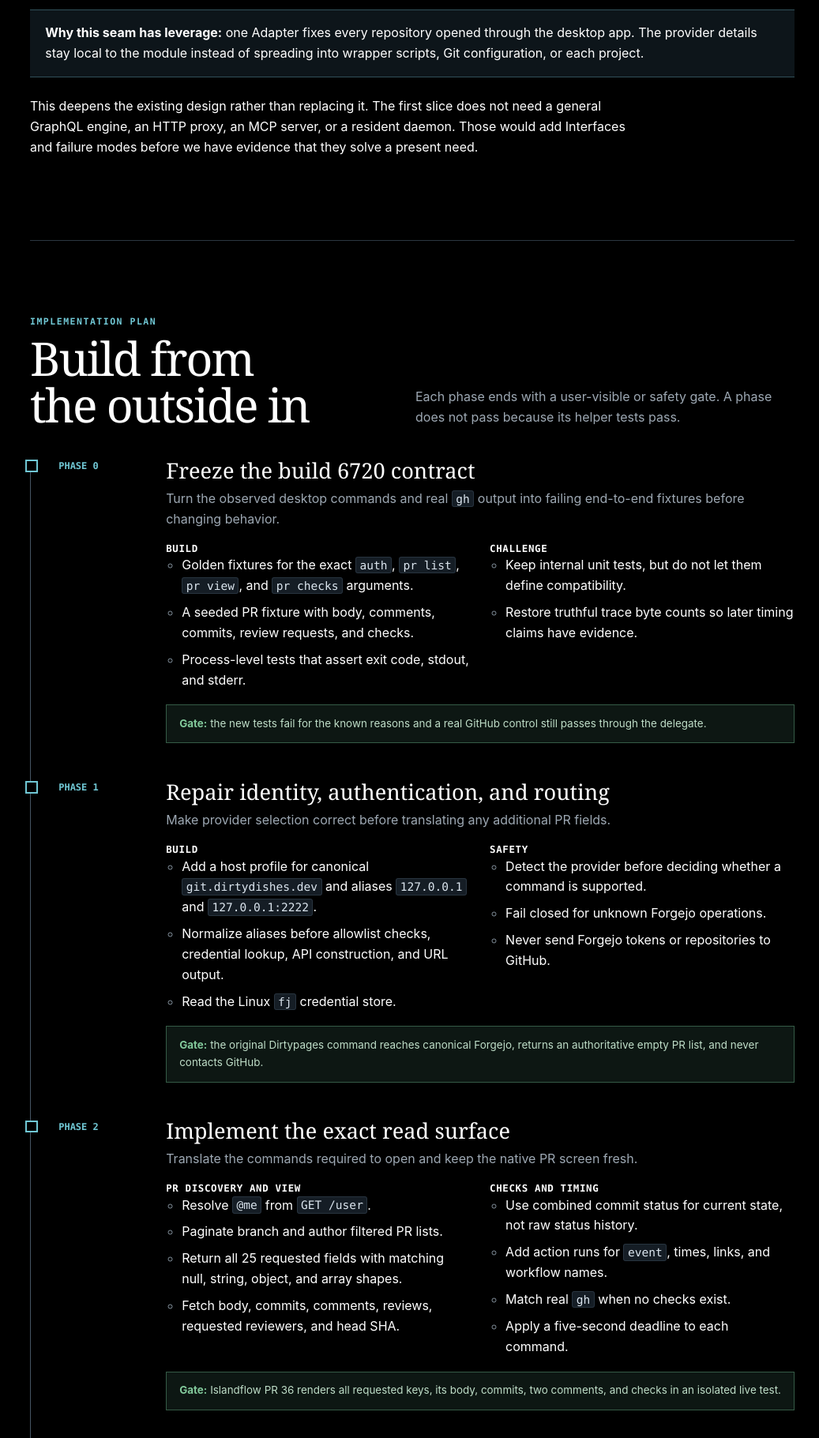
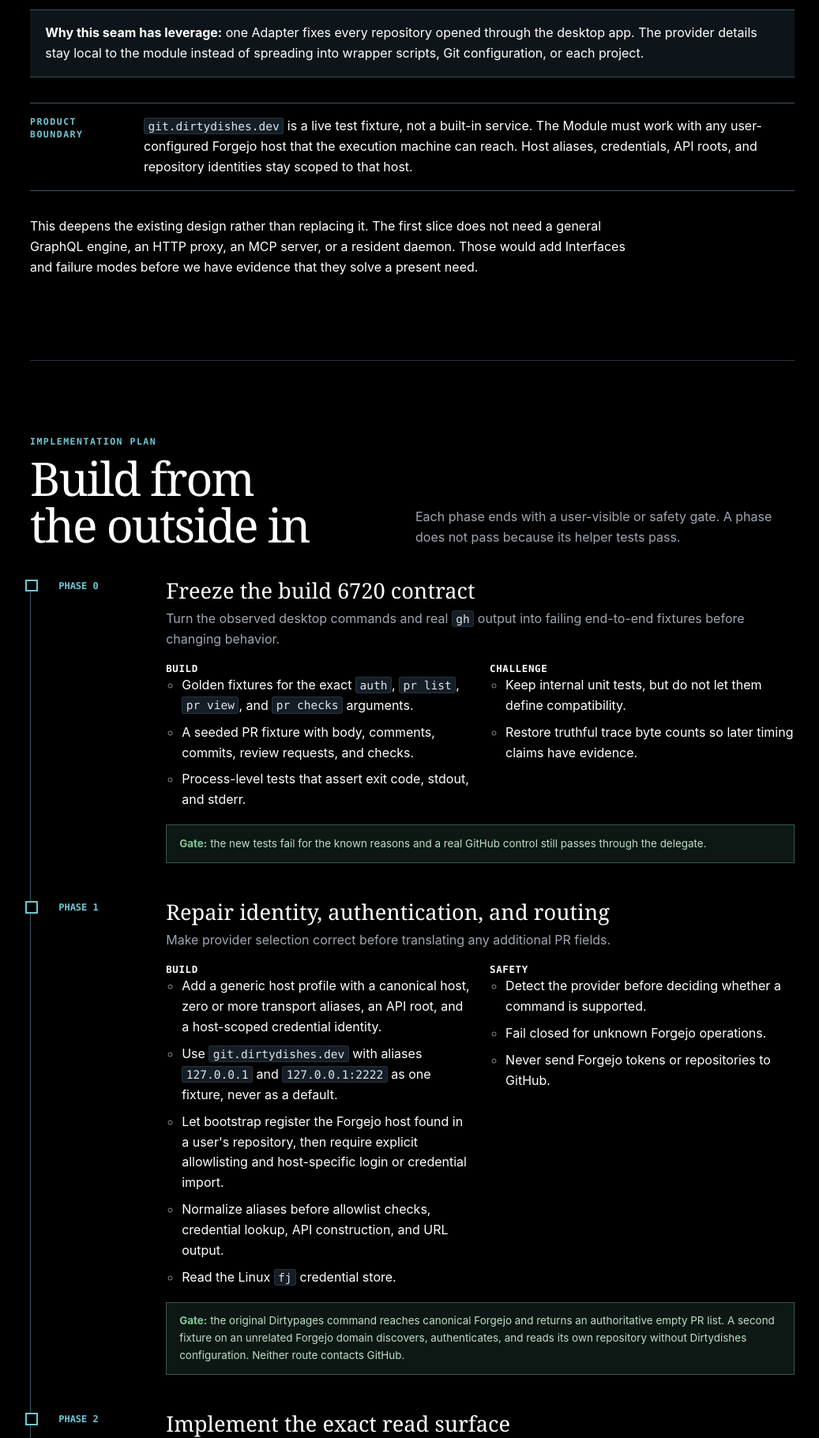
Before and after one commit to dirtydishes/gh-forgejo-shim, a plain HTML site: page docs/investigation/chatgpt-forgejo-pr-compatibility.html in a window 1280 px wide. Shown: the part 6780-8601 px from the top of the page at 79% size, without its empty margins (242-1279 px from the left). Drawn offline with Linux system fonts and the light colour scheme.

Commit message:
make forgejo host support explicitly portable

```diff
--- a/docs/investigation/chatgpt-forgejo-pr-compatibility.html
+++ b/docs/investigation/chatgpt-forgejo-pr-compatibility.html
@@ -891,6 +891,11 @@
           <p><strong>Why this seam has leverage:</strong> one Adapter fixes every repository opened through the desktop app. The provider details stay local to the module instead of spreading into wrapper scripts, Git configuration, or each project.</p>
         </div>
 
+        <div class="callout">
+          <span class="label">Product boundary</span>
+          <p><code>git.dirtydishes.dev</code> is a live test fixture, not a built-in service. The Module must work with any user-configured Forgejo host that the execution machine can reach. Host aliases, credentials, API roots, and repository identities stay scoped to that host.</p>
+        </div>
+
         <p class="measure">This deepens the existing design rather than replacing it. The first slice does not need a general GraphQL engine, an HTTP proxy, an MCP server, or a resident daemon. Those would add Interfaces and failure modes before we have evidence that they solve a present need.</p>
       </section>
 
@@ -939,7 +944,9 @@
                 <div>
                   <h4>Build</h4>
                   <ul>
-                    <li>Add a host profile for canonical <code>git.dirtydishes.dev</code> and aliases <code>127.0.0.1</code> and <code>127.0.0.1:2222</code>.</li>
+                    <li>Add a generic host profile with a canonical host, zero or more transport aliases, an API root, and a host-scoped credential identity.</li>
+                    <li>Use <code>git.dirtydishes.dev</code> with aliases <code>127.0.0.1</code> and <code>127.0.0.1:2222</code> as one fixture, never as a default.</li>
+                    <li>Let bootstrap register the Forgejo host found in a user's repository, then require explicit allowlisting and host-specific login or credential import.</li>
                     <li>Normalize aliases before allowlist checks, credential lookup, API construction, and URL output.</li>
                     <li>Read the Linux <code>fj</code> credential store.</li>
                   </ul>
@@ -953,7 +960,7 @@
                   </ul>
                 </div>
               </div>
-              <div class="gate"><strong>Gate:</strong> the original Dirtypages command reaches canonical Forgejo, returns an authoritative empty PR list, and never contacts GitHub.</div>
+              <div class="gate"><strong>Gate:</strong> the original Dirtypages command reaches canonical Forgejo and returns an authoritative empty PR list. A second fixture on an unrelated Forgejo domain discovers, authenticates, and reads its own repository without Dirtydishes configuration. Neither route contacts GitHub.</div>
             </div>
           </li>
 
@@ -1089,6 +1096,7 @@
             <tbody>
               <tr><td>Contract</td><td>Exact build 6720 argv fixtures</td><td>Exit status, stdout keys and shapes, stderr, and deadline match the real <code>gh</code> contract.</td></tr>
               <tr><td>Identity</td><td>Dirtypages <code>127.0.0.1</code> remote</td><td>Normalizes to <code>git.dirtydishes.dev</code>; no request targets loopback HTTPS.</td></tr>
+              <tr><td>Multi-host portability</td><td>Second Forgejo instance on an unrelated domain</td><td>Bootstrap, allowlisting, host-scoped authentication, PR discovery, and output work without Dirtydishes defaults or credentials.</td></tr>
               <tr><td>Safety</td><td>Unsupported Forgejo command</td><td>Fails locally and never invokes the GitHub delegate.</td></tr>
               <tr><td>Rich Forgejo read</td><td>Islandflow PR 36</td><td>All 25 keys, body, commits, two comments, requested review state, and checks render.</td></tr>
               <tr><td>Check freshness</td><td>Islandflow PR 111 or equivalent</td><td>Combined status reports current success instead of stale pending history.</td></tr>
@@ -1152,6 +1160,7 @@
             <tbody>
               <tr><td>A Forgejo request falls through to GitHub.</td><td>Provider-first routing and fail-closed unsupported operations.</td></tr>
               <tr><td>Host aliases produce wrong links or credentials.</td><td>Normalize once into a typed canonical repository identity.</td></tr>
+              <tr><td>Dirtydishes fixture details become product defaults.</td><td>Keep profiles data-driven and require a passing second-host acceptance fixture on an unrelated domain.</td></tr>
               <tr><td>Polling overloads Forgejo.</td><td>Per-command deadlines, pagination bounds, trace timing, then measured caching if needed.</td></tr>
               <tr><td>Projected data looks more certain than it is.</td><td>Typed provenance inside the Adapter and conservative values at unsupported seams.</td></tr>
               <tr><td>A deployment breaks native GitHub support.</td><td>Pinned modern delegate plus a live GitHub control in every release gate.</td></tr>
```
Also changed, not shown: docs/reports/chatgpt-forgejo-pr-compatibility.html (+11 -2 lines).
